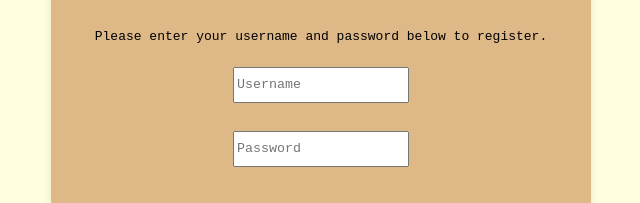
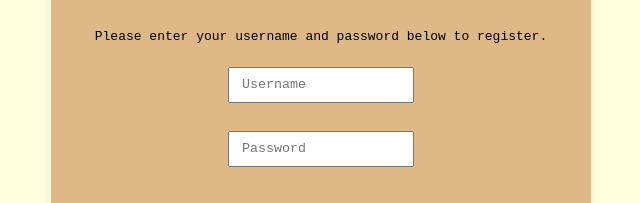
Before and after one commit to Dmate889/live_chat_service, an Angular app in the folder live_chat_service/: page /registerPage in a window 1280 px wide. Shown: the part 267-470 px from the top of the page, without its empty margins (319-959 px from the left). Built offline with nearby package versions, Linux system fonts and the light colour scheme.

Commit message:
CSS rework started

```diff
--- a/live_chat_service/src/app/components/chat/chat.component.css
+++ b/live_chat_service/src/app/components/chat/chat.component.css
@@ -21,6 +21,7 @@
   box-shadow: 0 4px 12px rgba(0, 0, 0, 0.1);
   font-family: Arial, sans-serif;
 }
+
 
 .message-container {
   flex: 1;
--- a/live_chat_service/src/app/components/chat/chat.component.html
+++ b/live_chat_service/src/app/components/chat/chat.component.html
@@ -19,7 +19,7 @@
           required
         />
         <div class="smiley-icon" (click)="toggleSmileyDropdown()">😊</div>
-
+    <div class="smiley-container">
       <div class="smiley-dropdown" *ngIf="showSmileyDropdown">
         <span (click)="addSmiley('😊')">😊</span>
         <span (click)="addSmiley('😂')">😂</span>
@@ -28,6 +28,7 @@
         <span (click)="addSmiley('👍')">👍</span>
         <span (click)="addSmiley('💀')">💀</span>
       </div>
+    </div>
       <div class="buttons">
         <button type="submit" class="send-button">Send</button>
         <button type="button" class="disconnect" (click)="disconnectUser($event)">Logout</button>
--- a/live_chat_service/src/app/components/login-page/login-page.component.css
+++ b/live_chat_service/src/app/components/login-page/login-page.component.css
@@ -77,5 +77,4 @@
         max-width: 80%;
         height: 100vh;
       }
-
     }
--- a/live_chat_service/src/app/components/register-page/register-page.component.css
+++ b/live_chat_service/src/app/components/register-page/register-page.component.css
@@ -39,6 +39,7 @@
     margin-top: 10px;
     font-family: monospace;
     align-content: center;
+    padding-left: 12px;
   }
 
   button {
```
